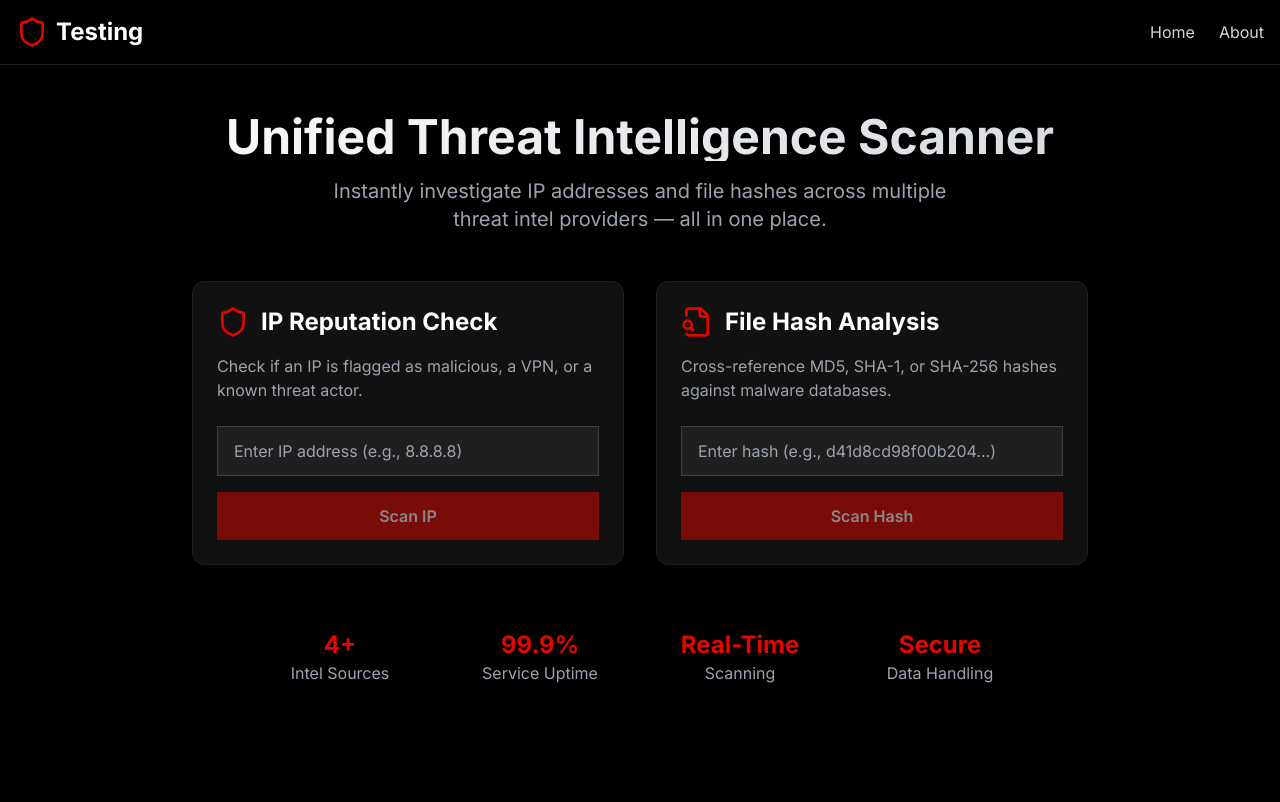
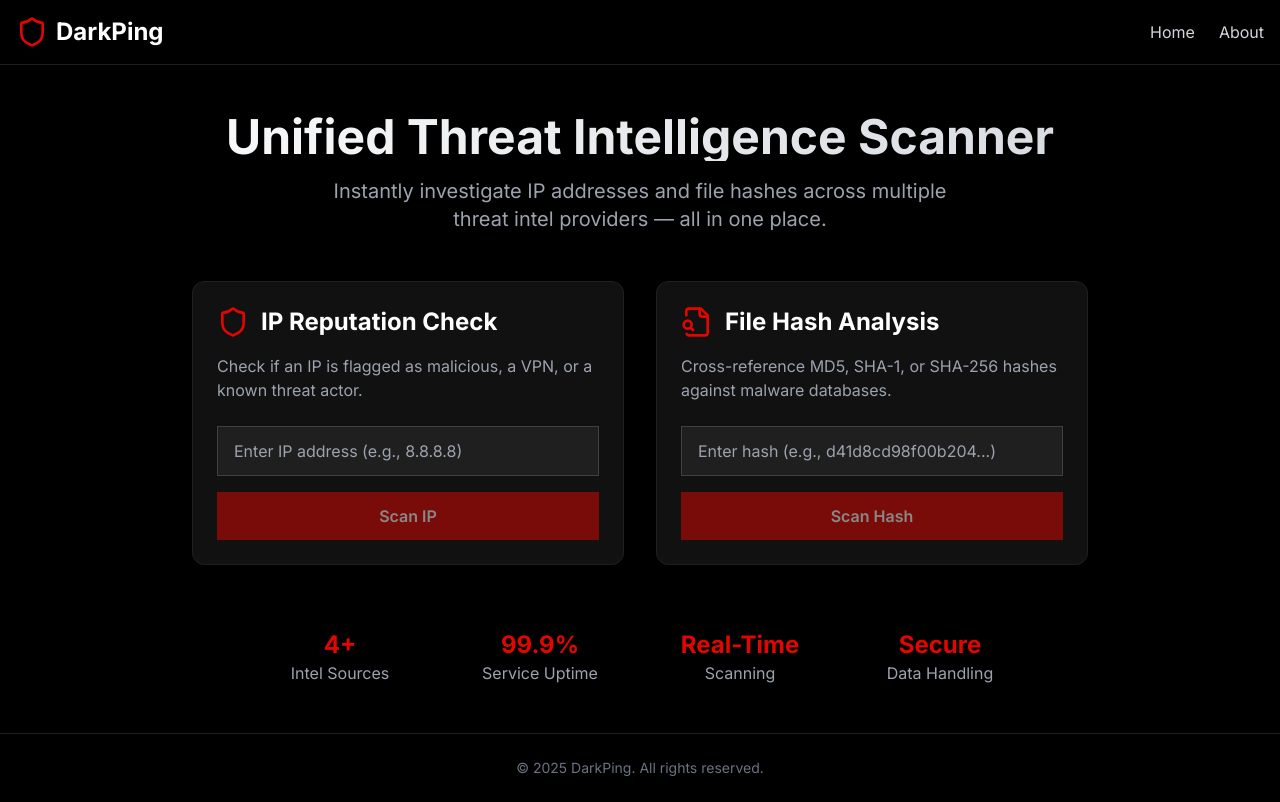
Before and after one commit to ZenChris18/DarkPing, a Next.js app: page / in a window 1280 px wide. Built offline with nearby package versions, Linux system fonts and the light colour scheme.

Commit message:
changed wording in footer

```diff
--- a/app/layout.tsx
+++ b/app/layout.tsx
@@ -23,6 +23,7 @@ export default function RootLayout({
       <body className={`${inter.className} bg-black text-white min-h-screen flex flex-col`}>
         <Header />
         <main className="flex-1">{children}</main>
+        <Footer />
       </body>
     </html>
   )
--- a/components/Footer.tsx
+++ b/components/Footer.tsx
@@ -1,20 +1,9 @@
 export default function Footer() {
   return (
     <footer className="bg-black border-t border-gray-800 mt-auto">
-      <div className="container mx-auto px-4 py-6">
-        <div className="flex flex-col md:flex-row justify-between items-center">
-          <div className="text-gray-400 text-sm">© {new Date().getFullYear()} ThreatLens. All rights reserved.</div>
-          <div className="flex space-x-6 mt-4 md:mt-0">
-            <a href="#" className="text-gray-400 hover:text-white text-sm transition-colors">
-              Privacy Policy
-            </a>
-            <a href="#" className="text-gray-400 hover:text-white text-sm transition-colors">
-              Terms of Service
-            </a>
-            <a href="#" className="text-gray-400 hover:text-white text-sm transition-colors">
-              Contact
-            </a>
-          </div>
+      <div className="container mx-auto px-4 py-6 text-center">
+        <div className="text-gray-500 text-sm">
+          © {new Date().getFullYear()} DarkPing. All rights reserved.
         </div>
       </div>
     </footer>
--- a/components/Header.tsx
+++ b/components/Header.tsx
@@ -8,7 +8,7 @@ export default function Header() {
         <div className="flex items-center justify-between">
           <Link href="/" className="flex items-center space-x-2 hover:opacity-80 transition-opacity">
             <Shield className="w-8 h-8 text-threat-red" />
-            <span className="text-2xl font-bold text-white">Testing</span>
+            <span className="text-2xl font-bold text-white">DarkPing</span>
           </Link>
 
           <nav className="hidden md:flex items-center space-x-6">
```
